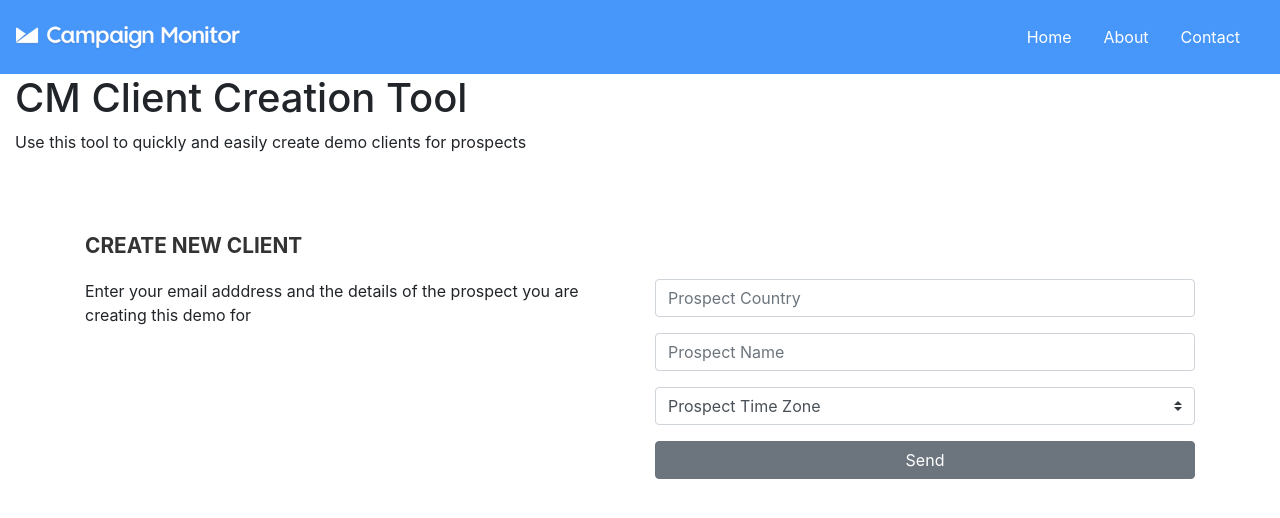
After one commit to jashton01/flask_tutorial_3, a Flask app: template app/templates/public/client_create.html in a window 1280 px wide. The commit adds this page. Shown: the top 518 px of the page. Run offline with Flask 2, Linux system fonts and the light colour scheme; the template is opened without the code that fills it, so the values that code supplies are empty; some libraries are stand-ins or nearby versions.

Commit message:
general update

```diff
--- /dev/null
+++ b/app.py
@@ -0,0 +1,10 @@
+from flask import Flask
+
+app = Flask(__name__)
+
+@app.route("/")
+def index():
+    return "Hello There World!"
+
+if __name__ == "__main__":
+    app.run()
--- /dev/null
+++ b/app/static/css/style.css
@@ -0,0 +1,48 @@
+body {
+  padding: 0;
+  margin: 0;
+  background: #ffffff;
+}
+
+/*--- navigation bar ---*/
+
+.navbar {
+  background:#4796FA;
+}
+
+.nav-link,
+.navbar-brand {
+  color: #fff;
+  cursor: pointer;
+}
+
+.nav-link {
+  margin-right: 1em !important;
+}
+
+.nav-link:hover {
+  color: #000;
+}
+
+.navbar-collapse {
+  justify-content: flex-end;
+}
+
+.features {
+  margin: 4em auto;
+  padding: 1em;
+  position: relative;
+}
+.feature-title {
+  color: #333;
+  font-size: 1.3rem;
+  font-weight: 700;
+  margin-bottom: 20px;
+  text-transform: uppercase;
+}
+.features img {
+  -webkit-box-shadow: 1px 1px 4px rgba(0, 0, 0, 0.4);
+  -moz-box-shadow: 1px 1px 4px rgba(0, 0, 0, 0.4);
+  box-shadow: 1px 1px 4px rgba(0, 0, 0, 0.4);
+  margin-bottom: 16px;
+}
--- /dev/null
+++ b/app/static/js/app.js
@@ -0,0 +1,130 @@
+
+
+/*
+Test Event Handling
+
+document.querySelector('html').onclick = function() {
+    alert('Ouch! Stop poking me!');
+}
+*/
+console.log("new JS works!")
+let myImage = document.querySelector('img');
+//console.log(myImage);
+let myNavBar = document.querySelector('nav');
+//console.log(myNavBar);
+
+let myDescriptionClass = document.querySelector('.description');
+//console.log(myDescriptionClass);
+
+
+function postClientData() {
+  const customer_name = document.querySelector('#prospect_country').value;
+  console.log('Prospect Country: ', customer_name);
+  fetch('script1/', {
+    method: 'POST',
+    headers: {
+      'Accept': 'application/json',
+      'Content-Type': 'application/json'
+    },
+    body: JSON.stringify({data: customer_name})
+  })
+  .then(
+    function(response) {
+      if (response.status !== 200) {
+        console.log('Looks like there was a problem. Status Code: ' +
+          response.status);
+        return;
+      }
+
+      response.json().then(function(data) {
+        console.log('Response:', data);
+      });
+    }
+  )
+  .catch(function(err) {
+    console.log('Fetch error:', err);
+  });
+};
+
+// Set up form interceptor
+
+//const form = document.querySelector('.btn btn-secondary btn-block');
+document.getElementById("client_creator").addEventListener("submit", postClientData);
+
+
+
+
+// My old fetch() code
+/*
+
+let data = {'username':'example'};
+
+function myFunction() {
+  fetch('first_cm_script.py', {
+  method: 'POST',
+  body: data,
+  headers: {
+    'Content-Type': 'application/json'
+  }
+})
+.then(response => response.json())
+.then(data => {
+  console.log('Success:', data);
+})
+.catch((error) => {
+  console.error('Error:', error);
+});
+}
+*/
+
+//document.getElementById("client_creator").addEventListener("submit", myFunction);
+
+
+
+
+
+/*
+myImage.onclick = function() {
+    let mySrc = myImage.getAttribute('src');
+    if(mySrc === 'images/cm.png') {
+      myImage.setAttribute ('src','images/sailthru.png');
+    } else {
+      myImage.setAttribute ('src','images/cm.png');
+    }
+}
+*/
+
+let myButton = document.querySelector('button');
+let myHeading = document.querySelector('p');
+
+
+
+/*
+
+function setUserName() {
+  let myName = prompt('Please enter your name.');
+  localStorage.setItem('name', myName);
+  myHeading.textContent = 'Mozilla is cool, ' + myName;
+}
+
+if(!localStorage.getItem('name')) {
+  setUserName();
+} else {
+  let storedName = localStorage.getItem('name');
+  myHeading.textContent = 'Welcome to CM, ' + storedName;
+}
+
+myButton.onclick = function() {
+  setUserName();
+}
+
+
+myImage.onclick = function() {
+    let mySrc = myImage.getAttribute('src');
+    if(mySrc === 'images/cm.png') {
+      myImage.setAttribute ('src','images/sailthru.png');
+    } else {
+      myImage.setAttribute ('src','images/cm.png');
+    }
+}
+*/
--- /dev/null
+++ b/app/templates/public/client_create.html
@@ -0,0 +1,68 @@
+<!DOCTYPE html>
+<html lang="en">
+   <head>
+      <title>CM Client Creation Tool</title>
+      <meta charset="utf-8">
+      <meta name="viewport" content="width=device-width, initial-scale=1">
+      <link rel="icon" href="https://img.createsend1.com/favicon.ico?3" />
+      <link rel="stylesheet" type="text/css" href="{{ url_for('static', filename='css/style.css') }}">
+      <link rel="stylesheet" href="https://stackpath.bootstrapcdn.com/bootstrap/4.1.3/css/bootstrap.min.css" integrity="sha384-MCw98/SFnGE8fJT3GXwEOngsV7Zt27NXFoaoApmYm81iuXoPkFOJwJ8ERdknLPMO" crossorigin="anonymous">
+   </head>
+   <body>
+      <nav class="navbar navbar-expand-md">
+         <a class="navbar-brand" href="#"><img src="{{url_for('static', filename='img/cm.png')}}" height="48"></a>
+         <button class="navbar-toggler navbar-dark" type="button" data-toggle="collapse" data-target="#main-navigation">
+         <span class="navbar-toggler-icon"></span>
+         </button>
+         <div class="collapse navbar-collapse" id="main-navigation">
+            <ul class="navbar-nav">
+               <li class="nav-item">
+                  <a class="nav-link" href="#">Home</a>
+               </li>
+               <li class="nav-item">
+                  <a class="nav-link" href="#">About</a>
+               </li>
+               <li class="nav-item">
+                  <a class="nav-link" href="#">Contact</a>
+               </li>
+            </ul>
+         </div>
+      </nav>
+      <header class="page-header header container-fluid">
+         <div class="description">
+            <h1>CM Client Creation Tool</h1>
+            <p>Use this tool to quickly and easily create demo clients for prospects</p>
+         </div>
+      </header>
+      <div class="container features">
+         <div class="row">
+            <div class="col-lg-6 col-md-6 col-sm-12">
+               <h3 class="feature-title">Create New Client</h3>
+               <p>Enter your email adddress and the details of the prospect you are creating this demo for</p>
+            </div>
+            <form id="client_creator" class="col-lg-6 col-md-6 col-sm-12">
+               <h3 class="feature-title">&nbsp</h3>
+               <div class="form-group">
+                  <input type="text" class="form-control" placeholder="Prospect Country" name="" id="prospect_country">
+               </div>
+               <div class="form-group">
+                  <input type="text" class="form-control" placeholder="Prospect Name" name="">
+               </div>
+               <div class="form-group">
+                 <select class="custom-select">
+                    <option selected>Prospect Time Zone</option>
+                    <option value="1">One</option>
+                    <option value="2">Two</option>
+                    <option value="3">Three</option>
+                  </select>
+                </div>
+               <input type="submit" class="btn btn-secondary btn-block" value="Send" name="">
+            </form>
+         </div>
+      </div>
+
+      <script src="{{ url_for('static', filename='js/app.js')}}"></script>
+      <script src="https://code.jquery.com/jquery-3.3.1.slim.min.js" integrity="sha384-q8i/X+965DzO0rT7abK41JStQIAqVgRVzpbzo5smXKp4YfRvH+8abtTE1Pi6jizo" crossorigin="anonymous"></script>
+      <script src="https://stackpath.bootstrapcdn.com/bootstrap/4.1.3/js/bootstrap.min.js" integrity="sha384-ChfqqxuZUCnJSK3+MXmPNIyE6ZbWh2IMqE241rYiqJxyMiZ6OW/JmZQ5stwEULTy" crossorigin="anonymous"></script>
+   </body>
+</html>
--- a/app/templates/public/index.html
+++ b/app/templates/public/index.html
@@ -4,6 +4,7 @@
   <meta charset="UTF-8">
   <meta name="viewport" content="width=device-width, initial-scale=1.0">
   <meta http-equiv="X-UA-Compatible" content="ie=edge">
+  <link rel="stylesheet" href="{{ url_for('static', filename='css/style.css') }}">
   <title>Index</title>
 </head>
 
@@ -11,6 +12,8 @@
   <h1 style="color: blue">Index</h1>
   <p>This is an HTML file served up by Flask!!!!!!!!!!!</p>
   <p>and I can test changes locally then push to Heroku</p>
+  <img src = "{{url_for('static', filename='img/Photo 2.jpg')}}">
+  <script src = "{{ url_for('static', filename='js/app.js')}}"></script>
 </body>
 
 </html>
--- a/app/views.py
+++ b/app/views.py
@@ -4,6 +4,11 @@
 @app.route("/")
 def index():
     return render_template("public/index.html")
+
+@app.route("/client_create")
+def client_create():
+    return render_template("public/client_create.html")
+
 
 #adding something
 
```
Also changed, not shown: app/static/img/cm.png (added), app/static/img/sailthru.png (added), 4 other files.
